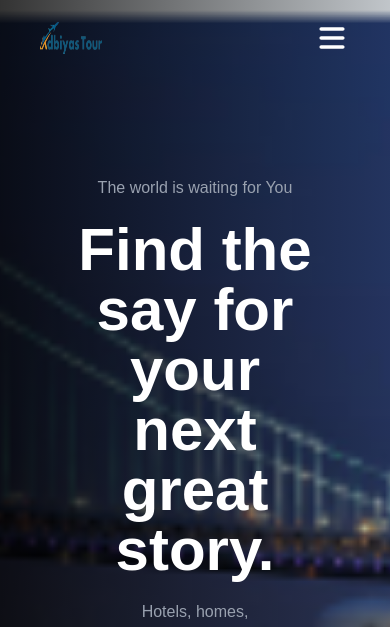
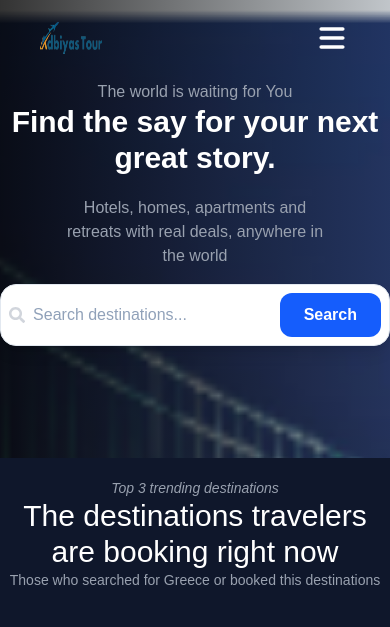
Before and after one commit to terhemeniorwua-png/_airline_platform, a Next.js app: page /Explore in a window 390 px wide. Shown: the top 627 px of the page. Built offline with nearby package versions, Linux system fonts and the light colour scheme; grey boxes are pictures that could not be loaded.

Commit message:
edit mobile view

```diff
--- a/src/app/Explore/page.jsx
+++ b/src/app/Explore/page.jsx
@@ -40,13 +40,13 @@ export default function page() {
   return (
     <>
 
-        <div className='ExploreBg h-screen text-center pt-44 text-white'>
+        <div className='ExploreBg h-screen text-center pt-20 md:pt-44 text-white'>
 
             <span className='text-md text-gray-400'>The world is waiting for You</span>
 
-            <h1 className='font-black text-6xl w-[65%] m-auto  py-5'>Find the say for your next great story.</h1>
+            <h1 className='font-black text-3xl md:text-6xl md:w-[65%] m-auto pb-5 md:py-5'>Find the say for your next great story.</h1>
 
-            <p className='text-md w-[35%] m-auto text-gray-400'>Hotels, homes, apartments and retreats with real deals, anywhere in the world
+            <p className='text-md w-[70%] md:w-[35%] m-auto text-gray-400'>Hotels, homes, apartments and retreats with real deals, anywhere in the world
 
             </p>
 
```
